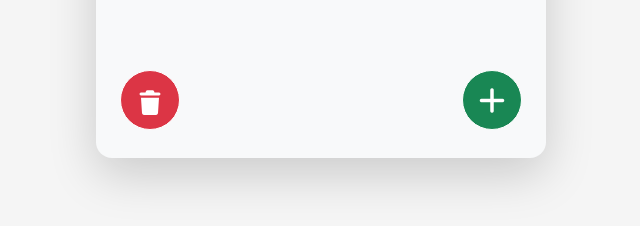
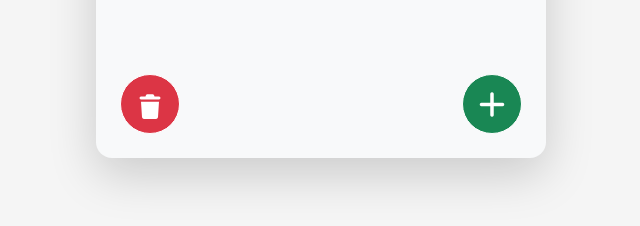
Before and after one commit to Khuzaima-codes/Todo-Application, a plain HTML site: page index.html in a window 1280 px wide. Shown: the part 524-750 px from the top of the page, 319-959 px from the left. Drawn offline with nearby package versions, Linux system fonts and the light colour scheme.

Commit message:
Todo Application using html, css, javascript & bootstrap

```diff
--- a/app.js
+++ b/app.js
@@ -45,3 +45,6 @@ function editLine(element){
     var newValue = prompt("Enter new value");
     element.parentNode.parentNode.childNodes[0].innerHTML = newValue;
 }
+function deleteAll() {
+    todoList.innerHTML = "";
+}
--- a/index.html
+++ b/index.html
@@ -16,13 +16,12 @@
         <button class="add-todo px-3 bg-danger text-white border border-danger rounded-2 fw-bold me-2" style="width: 125px;" onclick="takeUp()">Cancel</button>
         <button class="add-todo px-3 bg-success text-white border border-success rounded-2 fw-bold" style="width: 125px;" onclick="addTodo()">Add todo</button>
     </div>
-    <div class="todo-container m-auto text-center mt-5 text-capitalize px-4 bg-body-tertiary shadow-lg pt-5 pb-1 rounded-4">
+    <div class="todo-container m-auto text-center position-relative mt-5 text-capitalize px-4 bg-body-tertiary shadow-lg pt-5 pb-1 rounded-4">
         <h2 class="text-uppercase todo-heading mb-4 fw-bold text-danger">todo <span class="text-success">application</span></h2>
-        <ul id="todo-list" class="position-relative mt-3">
+        <button class="delete-all-btn rounded-circle bg-danger fs-2 p-0 text-white border border-white position-absolute mb-4 ms-4" onclick="deleteAll()"><i class="fa-solid fa-trash fs-4"></i></button>
+        <button class="add-btn rounded-circle bg-success fs-3 text-white border border-white position-absolute mb-4 me-4" onclick="takeDown()"><i class="fa-solid fa-plus"></i></button>
+        <ul id="todo-list" class="mt-3">
 
-            <button class="delete-all-btn rounded-circle bg-danger fs-2 p-0 text-white border border-white position-absolute mb-2"><i class="fa-solid fa-trash fs-4"></i></button>
-
-            <button class="add-btn rounded-circle bg-success fs-3 text-white border border-white position-absolute mb-2" onclick="takeDown()"><i class="fa-solid fa-plus"></i></button>
 
             <!-- <li id="list" class="d-flex justify-content-between align-items-center p-2 rounded-2 bg-white">
                 <p class="m-0 text-success">sxkaskcl</p>
--- a/style.css
+++ b/style.css
@@ -12,6 +12,7 @@ body{
 }
 .display{
     transform: translateY(0%);
+    z-index: 2;
 }
 .add-btn{
     width: 60px;
```
